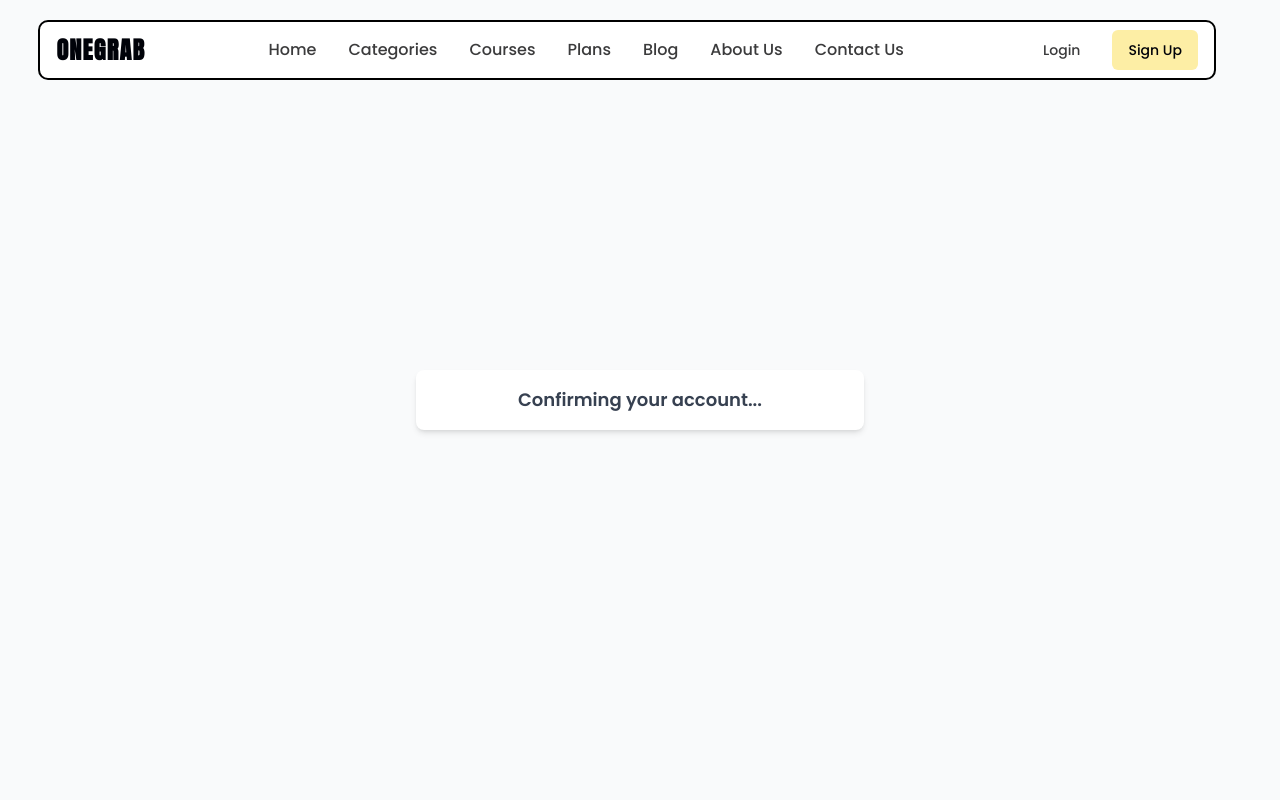
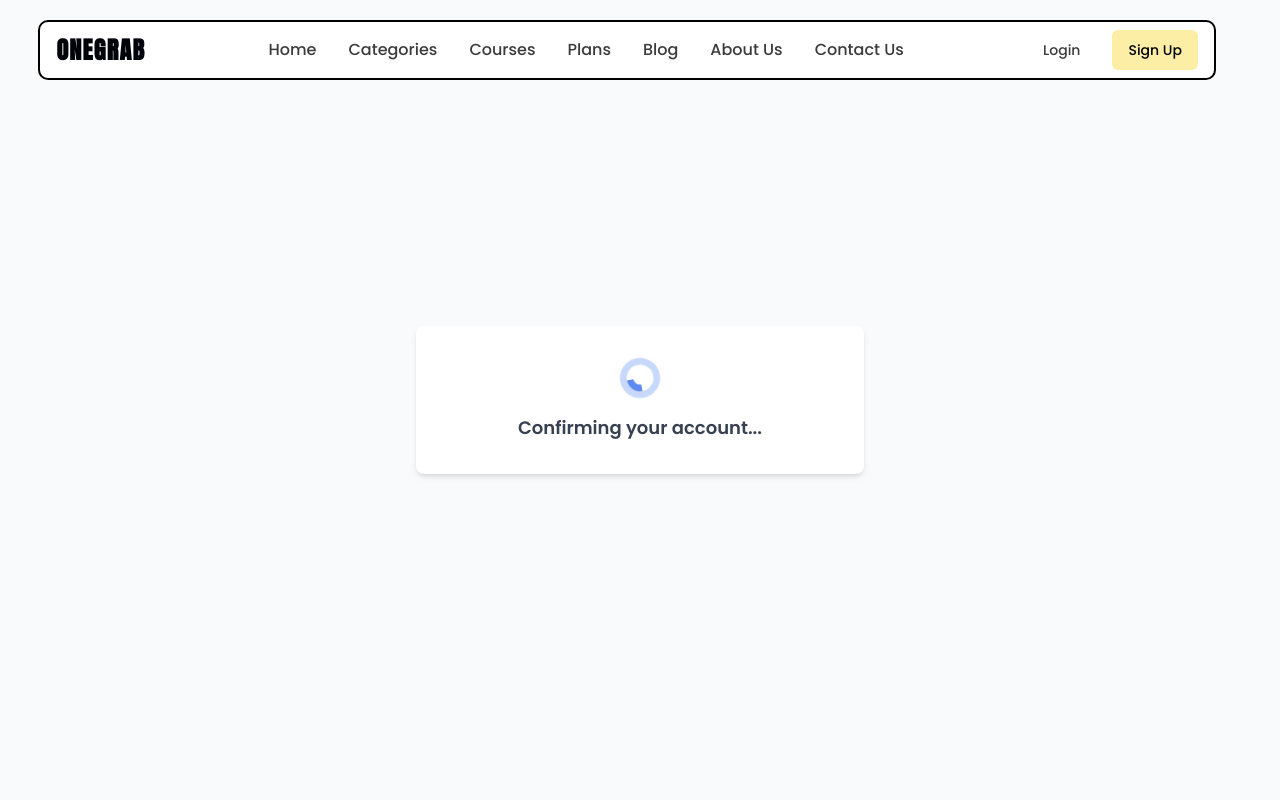
Before and after one commit to sai43/onegrab-fe, a React (Vite) app: page /confirm in a window 1280 px wide. Shown: the top 800 px of the page. Built offline with nearby package versions, Linux system fonts and the light colour scheme.

Commit message:
fix: confirmation page loader added

```diff
--- a/src/components/ConfirmPage.tsx
+++ b/src/components/ConfirmPage.tsx
@@ -1,8 +1,12 @@
-import { useEffect } from 'react';
-import { useLocation } from 'react-router-dom';
+import { useEffect, useState } from 'react';
+import { useLocation, useNavigate } from 'react-router-dom';
 
 function ConfirmPage() {
   const location = useLocation();
+  const navigate = useNavigate();
+
+  const [loading, setLoading] = useState(true);
+  const [message, setMessage] = useState('Confirming your account...');
 
   useEffect(() => {
     const params = new URLSearchParams(location.search);
@@ -17,19 +21,58 @@ function ConfirmPage() {
       })
         .then(res => res.json())
         .then(data => {
-          if(data.success) {
-            alert("Email confirmed successfully!");
+          if (data.success) {
+            setMessage('Email confirmed successfully!');
           } else {
-            alert("Confirmation failed: " + data.errors);
+            setMessage('Confirmation failed: ' + (data.errors || 'Unknown error'));
           }
+          setLoading(false);
+
+          // Delay before redirecting
+          setTimeout(() => {
+            navigate('/');
+          }, 2000); // 2 seconds delay
         });
     }
-  }, [location]);
+  }, [location, navigate]);
 
   return (
     <div className="min-h-screen flex items-center justify-center bg-gray-50 p-2">
-      <div className="bg-white rounded-lg shadow-md p-4 max-w-md w-full text-center">
-        <p className="text-lg font-semibold text-gray-700">Confirming your account...</p>
+      <div className="bg-white rounded-lg shadow-md p-8 max-w-md w-full text-center">
+        {loading ? (
+          <div className="flex flex-col items-center space-y-4">
+            <svg
+              className="h-10 w-10 text-blue-600"
+              xmlns="http://www.w3.org/2000/svg"
+              fill="none"
+              viewBox="0 0 24 24"
+              style={{ animation: 'spin 1s linear infinite' }}
+            >
+              <circle
+                className="opacity-25"
+                cx="12"
+                cy="12"
+                r="10"
+                stroke="currentColor"
+                strokeWidth="4"
+              />
+              <path
+                className="opacity-75"
+                fill="currentColor"
+                d="M4 12a8 8 0 018-8v4a4 4 0 00-4 4H4z"
+              />
+            </svg>
+            <p className="text-lg font-semibold text-gray-700">{message}</p>
+            <style>{`
+              @keyframes spin {
+                0% { transform: rotate(0deg);}
+                100% { transform: rotate(360deg);}
+              }
+            `}</style>
+          </div>
+        ) : (
+          <p className="text-lg font-semibold text-gray-700">{message}</p>
+        )}
       </div>
     </div>
   );
```
